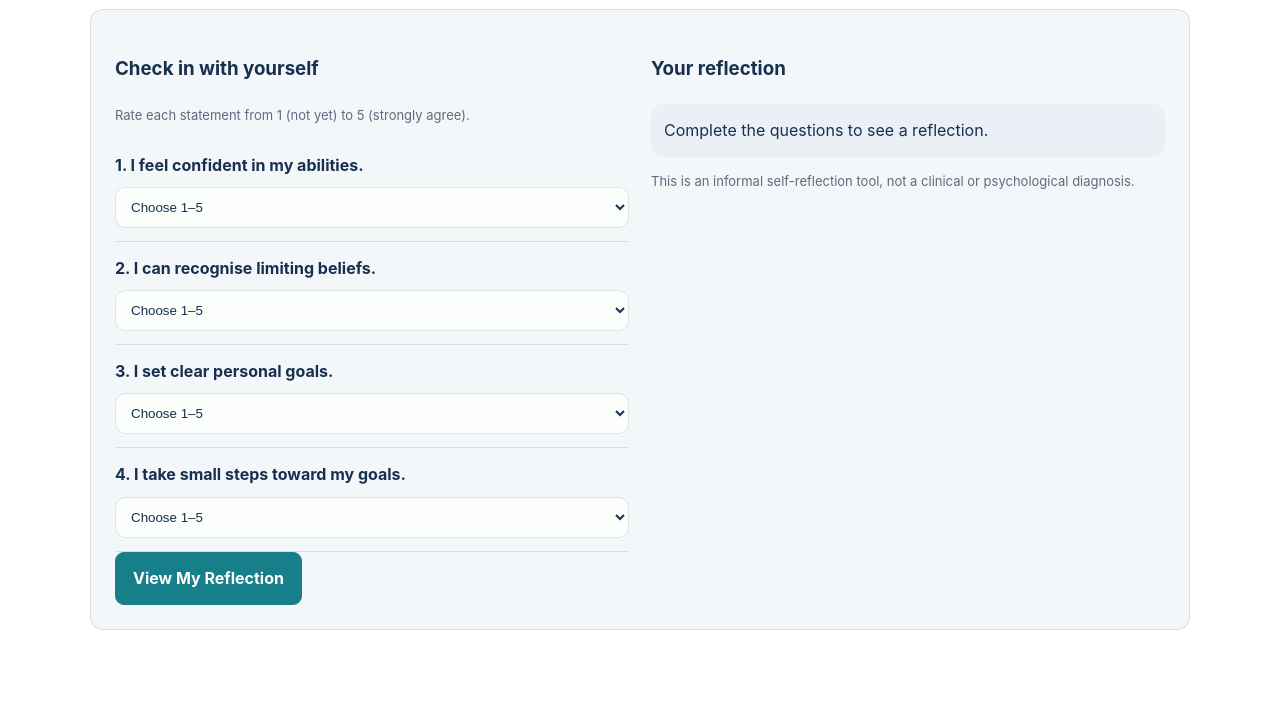
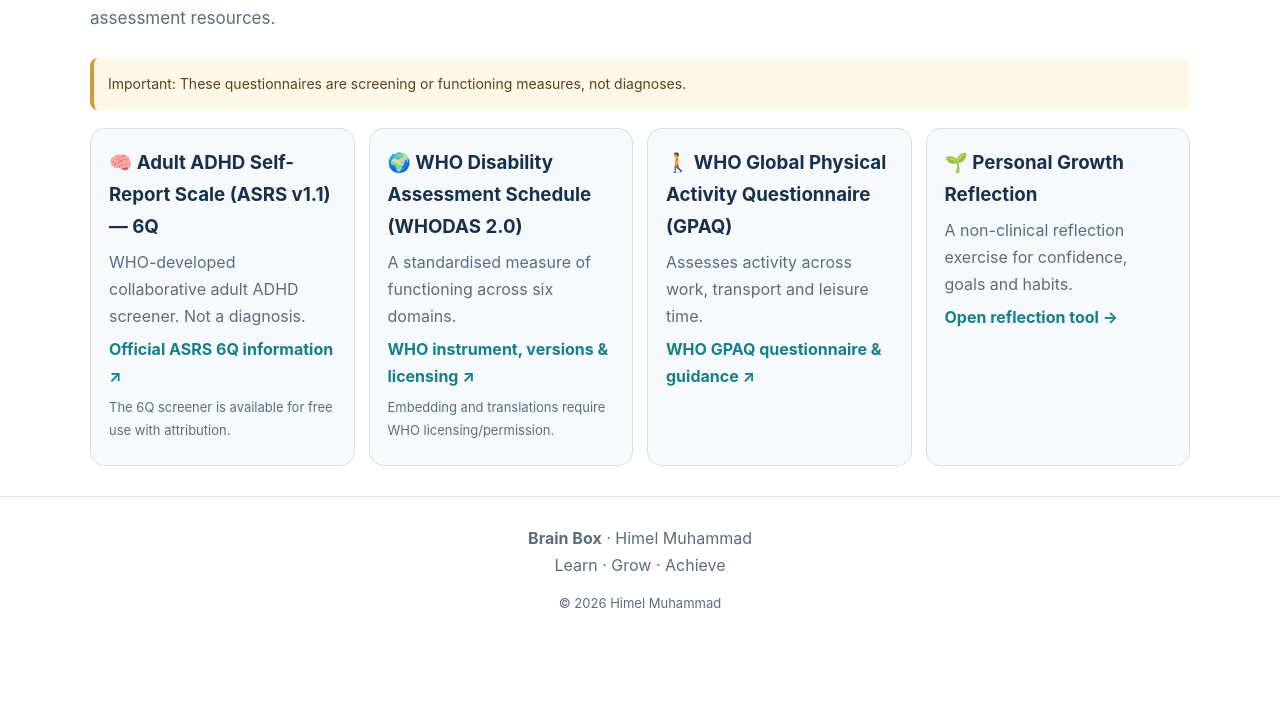
Before and after one commit to himelmuhammad/Brain-Box, a plain HTML site: page assessment.html in a window 1280 px wide. Shown: the part 320-1025 px from the top of the page. After the commit the page ends 975 px from the top, so only its background shows below. Drawn offline with Linux system fonts and the light colour scheme.

Commit message:
Rename assessment hub and add recognised tool directory with safety and licensing notes

```diff
--- a/assessment.html
+++ b/assessment.html
@@ -6,7 +6,7 @@
   <meta name="viewport" content="width=device-width, initial-scale=1">
   <meta name="theme-color" content="#f4faf5">
   <meta name="description" content="Brain Box by Himel Muhammad — personal development, self-assessment, learning and books.">
-  <title>Self-Growth Assessment | Brain Box</title>
+  <title>Self-Discovery & Growth | Brain Box</title>
   <link rel="manifest" href="./manifest.json">
   <link rel="icon" href="./brain.svg" type="image/svg+xml">
   <style>
@@ -186,7 +186,22 @@
     /* Remove the oversized standalone Brain Box logo panel; keep the header logo. */
     .hero-art, .website-section, #website-section { display:none !important; }
 </style>
-</head><body><header>
+<style>
+:root{--teal:#167F89;--navy:#18304f;--muted:#5d6b7e;--pale:#eaf0f5;--line:rgba(24,48,79,.13)}
+.page-intro{padding:30px 0 8px}.feature-grid{display:grid;grid-template-columns:repeat(auto-fit,minmax(210px,1fr));gap:14px}
+.feature-card{display:flex;flex-direction:column;gap:8px;padding:20px;border:1px solid var(--line);border-radius:16px;background:#f7fafc;min-height:150px}
+.feature-card .symbol{width:44px;height:44px;display:grid;place-items:center;border-radius:13px;background:#e3f3f1;color:var(--teal)}
+.feature-card h3{margin:0;font-size:18px}.feature-card p{margin:0;color:var(--muted);font-size:14px}.feature-card .go{margin-top:auto;color:var(--teal);font-weight:800}
+.subnav{display:flex;flex-wrap:wrap;gap:9px;margin:18px 0}.subnav a{padding:9px 13px;border:1px solid var(--line);border-radius:999px;background:white;font-weight:700}
+.disclaimer{padding:14px;border-left:4px solid #d49b32;background:#fff8e8;border-radius:8px;color:#57431d;font-size:14px}
+.tool-card{background:#f7fafc;border:1px solid var(--line);border-radius:15px;padding:18px}.tool-card h3{margin:0 0 5px}.tool-card p{color:var(--muted);margin:6px 0}.tool-card a{color:var(--teal);font-weight:750}
+.banner-rail{display:flex;gap:14px;overflow-x:auto;scroll-snap-type:x mandatory;padding:10px 2px 18px;scrollbar-width:thin}
+.float-banner{flex:0 0 min(82%,620px);scroll-snap-align:start;border-radius:20px;overflow:hidden;background:linear-gradient(135deg,#eaf5ef,#eaf0f5);box-shadow:0 12px 30px rgba(24,48,79,.09);border:1px solid var(--line)}
+.float-banner img{width:100%;height:clamp(190px,34vw,300px);object-fit:cover;display:block}
+.float-copy{padding:16px 20px}.float-copy p{margin:0;font-weight:800;font-size:clamp(17px,2.3vw,23px);line-height:1.5;color:#07543e}
+.float-copy small{color:var(--muted);font-weight:700}
+@media(max-width:600px){.float-banner{flex-basis:88%}.feature-grid{grid-template-columns:1fr 1fr}.feature-card{padding:15px;min-height:155px}}
+</style></head><body><header>
   <div class="wrap nav">
     <a class="brand" href="./index.html">
       <img src="./brain.svg" alt="Brain Box multicolor brain logo">
@@ -196,32 +211,21 @@
       <button class="lang" id="langBtn" type="button">বাংলা</button>
     </div>
   </div>
-</header><main class="wrap"><div class="wrap" style="padding:18px 0 0"><a class="btn" href="./index.html" data-en="← Back to Home" data-bn="← হোমে ফিরুন">← Back to Home</a></div><section class="section" id="assessment">
-    <div class="section-head">
-      <h2 data-en="Self-Growth Assessment" data-bn="নিজের উন্নতি যাচাই">Self-Growth Assessment</h2>
-      <p data-en="A simple reflection exercise. Your answers stay in this page." data-bn="নিজেকে বোঝার একটি সহজ অনুশীলন। আপনার উত্তর এই পেজেই থাকে।">A simple reflection exercise. Your answers stay in this page.</p>
-    </div>
-    <div class="panel assessment">
-      <div>
-        <h3 data-en="Check in with yourself" data-bn="নিজের অবস্থা বুঝে নিন">Check in with yourself</h3>
-        <p class="note" data-en="Rate each statement from 1 (not yet) to 5 (strongly agree)." data-bn="প্রতিটি বক্তব্যে ১ (এখনো নয়) থেকে ৫ (সম্পূর্ণ একমত) নির্বাচন করুন।">Rate each statement from 1 (not yet) to 5 (strongly agree).</p>
-        <div id="questions"></div>
-        <button class="btn primary" id="scoreBtn" type="button" data-en="View My Reflection" data-bn="আমার ফলাফল দেখুন">View My Reflection</button>
-      </div>
-      <div>
-        <h3 data-en="Your reflection" data-bn="আপনার ফলাফল">Your reflection</h3>
-        <div id="result" aria-live="polite" data-en="Complete the questions to see a reflection." data-bn="ফলাফল দেখতে প্রশ্নগুলোর উত্তর দিন।">Complete the questions to see a reflection.</div>
-        <p class="note" data-en="This is an informal self-reflection tool, not a clinical or psychological diagnosis." data-bn="এটি সাধারণ আত্মমূল্যায়নের টুল; চিকিৎসাগত বা মনস্তাত্ত্বিক রোগ নির্ণয় নয়।">This is an informal self-reflection tool, not a clinical or psychological diagnosis.</p>
-      </div>
-    </div>
-  </section></main><footer>
+</header><main class="wrap"><div class="subnav"><a href="./index.html" data-en="Home" data-bn="হোম">Home</a></div><section class="page-intro"><h1 data-en="Self-Discovery & Growth" data-bn="আত্মঅন্বেষণ ও বিকাশ">Self-Discovery & Growth</h1><p class="lead" data-en="A growing library of structured self-reflection and recognised assessment resources." data-bn="আত্মপর্যালোচনা ও স্বীকৃত মূল্যায়ন রিসোর্সের সংগ্রহ।">A growing library of structured self-reflection and recognised assessment resources.</p></section>
+<div class="disclaimer" data-en="Important: These questionnaires are screening or functioning measures, not diagnoses. Do not use a score alone to diagnose a condition or make treatment decisions. Some instruments require permission/licensing before being reproduced or translated in an app." data-bn="গুরুত্বপূর্ণ: এগুলো স্ক্রিনিং বা কার্যক্ষমতা মূল্যায়নের উপকরণ—রোগ নির্ণয়ের বিকল্প নয়। শুধু স্কোর দেখে রোগ নির্ণয় বা চিকিৎসার সিদ্ধান্ত নেওয়া যাবে না। কিছু টুল অ্যাপে যুক্ত বা অনুবাদ করার আগে অনুমতি/লাইসেন্স প্রয়োজন।">Important: These questionnaires are screening or functioning measures, not diagnoses.</div>
+<div class="feature-grid" style="margin-top:18px">
+<article class="tool-card"><h3>🧠 Adult ADHD Self-Report Scale (ASRS v1.1) — 6Q</h3><p data-en="WHO-developed collaborative adult ADHD screener. Intended for adults (18+); it is not a diagnosis. Use the authorised English or available translated form from the rights-holder." data-bn="WHO-সহযোগিতায় তৈরি প্রাপ্তবয়স্কদের ADHD স্ক্রিনার। ১৮+ বয়সীদের জন্য; এটি রোগ নির্ণয় নয়। অনুমোদিত ইংরেজি বা অধিকারধারীর প্রকাশিত অনুবাদ ব্যবহার করুন।">WHO-developed collaborative adult ADHD screener. Not a diagnosis.</p><a href="https://license.tov.med.nyu.edu/product/asrs6Qscreener" target="_blank" rel="noopener">Official ASRS 6Q information ↗</a><p class="note" data-en="The 6Q screener is available for free use with attribution and without modifying its items. We have not inserted an unverified Bengali translation." data-bn="৬ প্রশ্নের স্ক্রিনারটি স্বীকৃতি/attribution-সহ বিনামূল্যে ব্যবহারের জন্য উপলভ্য; প্রশ্ন পরিবর্তন করা যাবে না। যাচাইবিহীন বাংলা অনুবাদ যুক্ত করা হয়নি।">The 6Q screener is available for free use with attribution.</p></article>
+<article class="tool-card"><h3>🌍 WHO Disability Assessment Schedule (WHODAS 2.0)</h3><p data-en="A standardised measure of functioning across cognition, mobility, self-care, relationships, life activities and participation." data-bn="চিন্তা-যোগাযোগ, চলাফেরা, নিজের যত্ন, সম্পর্ক, দৈনন্দিন কাজ ও সামাজিক অংশগ্রহণ মূল্যায়নের স্বীকৃত উপকরণ।">A standardised measure of functioning across six domains.</p><a href="https://www.who.int/classifications/international-classification-of-functioning-disability-and-health/who-disability-assessment-schedule" target="_blank" rel="noopener">WHO instrument, versions & licensing ↗</a><p class="note" data-en="Embedding the questionnaire in an electronic app and translations require checking WHO licensing/permission." data-bn="অ্যাপে প্রশ্নাবলি সংযুক্ত করা ও অনুবাদের জন্য WHO-এর লাইসেন্স/অনুমতি যাচাই করতে হবে।">Embedding and translations require WHO licensing/permission.</p></article>
+<article class="tool-card"><h3>🚶 WHO Global Physical Activity Questionnaire (GPAQ)</h3><p data-en="Assesses physical activity at work, during transport and leisure time; used in WHO STEPS surveillance." data-bn="কাজ, যাতায়াত ও অবসর সময়ে শারীরিক কার্যকলাপ মূল্যায়ন করে; WHO STEPS-এ ব্যবহৃত।">Assesses activity across work, transport and leisure time.</p><a href="https://www.who.int/teams/noncommunicable-diseases/surveillance/systems-tools/physical-activity-surveillance" target="_blank" rel="noopener">WHO GPAQ questionnaire & guidance ↗</a></article>
+<article class="tool-card"><h3>🌱 Personal Growth Reflection</h3><p data-en="A non-clinical reflection exercise for confidence, goals and habits." data-bn="আত্মবিশ্বাস, লক্ষ্য ও অভ্যাস নিয়ে সাধারণ আত্মপর্যালোচনা।">A non-clinical reflection exercise for confidence, goals and habits.</p><a href="./reflection.html">Open reflection tool →</a></article>
+</div></main><footer>
   <div class="wrap">
     <strong>Brain Box</strong> · Himel Muhammad
     <div data-en="Learn · Grow · Achieve" data-bn="শিখুন · বেড়ে উঠুন · এগিয়ে যান">Learn · Grow · Achieve</div>
     <p class="note">© <span id="year"></span> Himel Muhammad</p>
   </div>
 </footer><script>
-  let language = "en";
+  let language = localStorage.getItem("brainbox-language") || "en";
 
   const translations = {
     en: [
@@ -266,6 +270,7 @@
 
   function setLanguage(next) {
     language = next;
+    try { localStorage.setItem("brainbox-language", next); } catch(e) {}
     document.documentElement.lang = next;
     document.querySelectorAll("[data-en]").forEach(el => {
       el.textContent = el.dataset[next];
@@ -315,6 +320,7 @@
     }
   });
 
+  if (language === "bn") setLanguage("bn");
   const year = document.getElementById("year");
   if (year) year.textContent = new Date().getFullYear();
   if (document.getElementById("questions")) renderQuestions();
```
